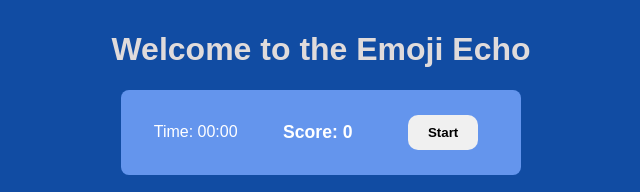
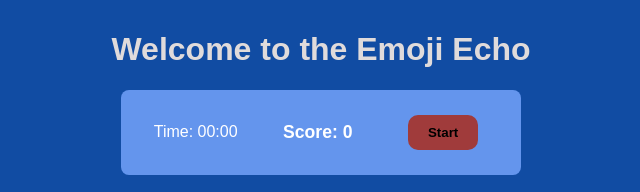
Before and after one commit to abireka/emoji-echo, a website: page index.html in a window 1280 px wide. In both pictures the pointer is over the button "Start". Shown: the whole page, without its empty margins (319-959 px from the left). Drawn offline with Linux system fonts and the light colour scheme; no server answers.

Commit message:
start button hover color change

```diff
--- a/styles.css
+++ b/styles.css
@@ -9,7 +9,7 @@
 }
 
 #start-button:hover {
-  background-color: #f0f0f0;
+  background-color: #a03b3b;
 }
 
 * {
```
